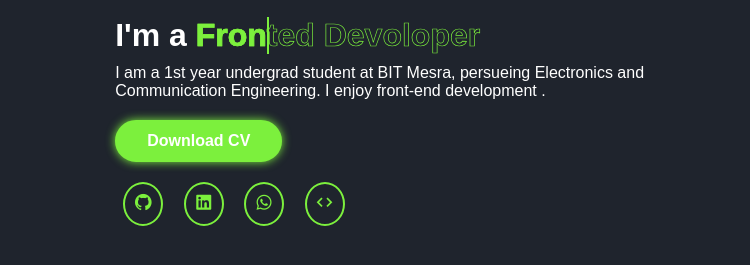
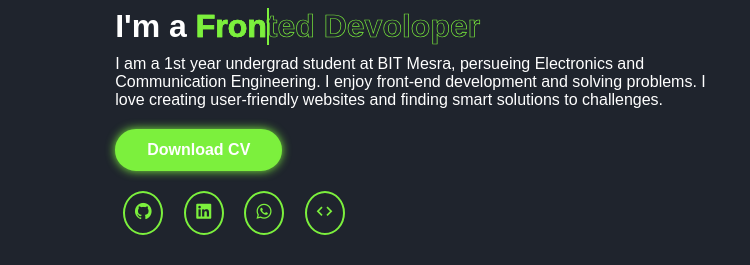
Before and after one commit to Yash122005/yportfolio, a plain HTML site: page index.html in a window 1280 px wide. Shown: the part 348-613 px from the top of the page, 0-750 px from the left. Drawn offline with nearby package versions, Linux system fonts and the light colour scheme; a web font is replaced by a local one.

Commit message:
Update index.html

```diff
--- a/index.html
+++ b/index.html
@@ -39,7 +39,9 @@
       </h2>
         <p>I am a 1st year undergrad student at BIT Mesra,
              persueing Electronics and Communication Engineering.
-             I enjoy front-end development .</p>
+             I enjoy front-end development and solving problems.
+             I love creating user-friendly websites and finding
+              smart solutions to challenges.</p>
               <div class="btn-sci">
                 <a href="#" class="btn">Download CV</a>
                 <div class="sci">
```
